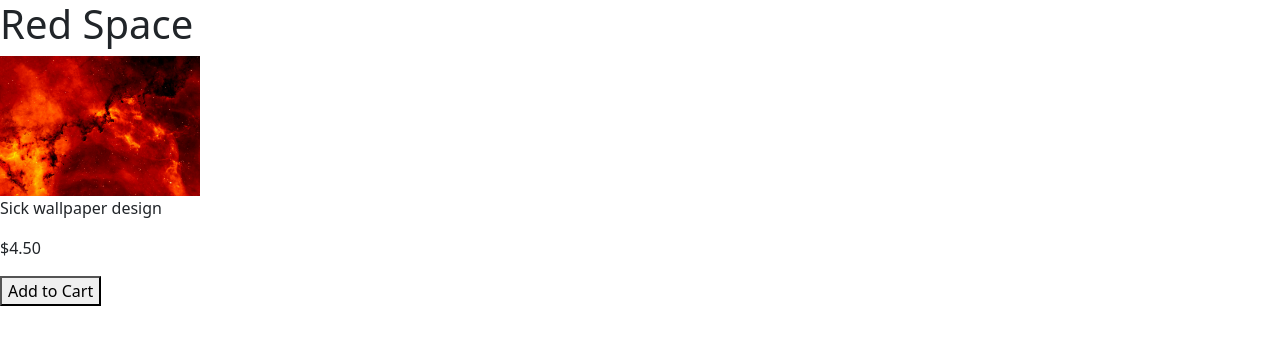
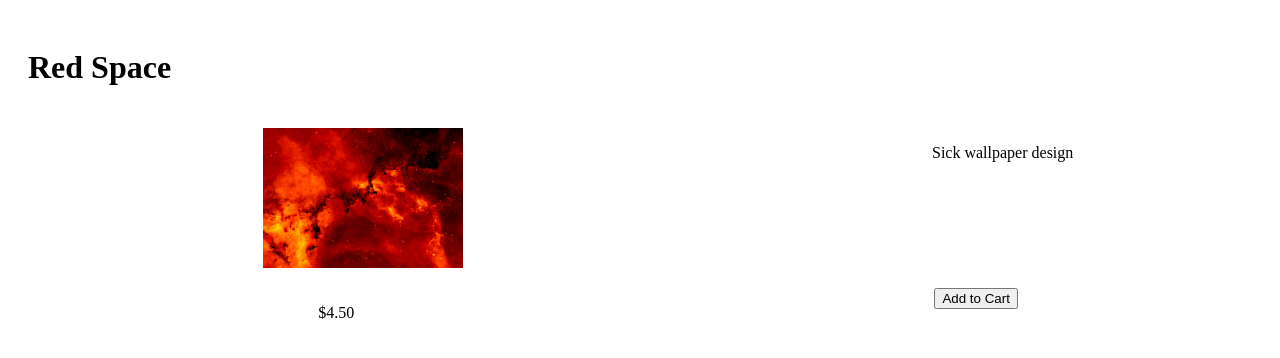
Before and after one commit to jtfrench23/nats_store, a Django app: page /show/product/9 in a window 1280 px wide; the page is wider, and only the part inside the window is pictured. Shown: the top 358 px of that part. Run offline with Django 3.2, Linux system fonts and the light colour scheme; data comes from the database, SQL or seed files in the repository.

Commit message:
added some styling to show page

```diff
--- a/static/css/style.css
+++ b/static/css/style.css
@@ -3,4 +3,12 @@
 }
 .product_block{
     display: flex;
+    justify-content: space-around;
 }
+.container{
+    padding: 20px;
+    display: flex;
+    flex-direction: column;
+    gap: 20px;
+    width: 100vw;
+}
--- a/store/templates/show.html
+++ b/store/templates/show.html
@@ -5,14 +5,17 @@
     <meta http-equiv="X-UA-Compatible" content="IE=edge">
     <meta name="viewport" content="width=device-width, initial-scale=1.0">
     <title>{{product.name}}</title>
-    <link href="https://cdn.jsdelivr.net/npm/bootstrap@5.1.3/dist/css/bootstrap.min.css" rel="stylesheet" integrity="sha384-1BmE4kWBq78iYhFldvKuhfTAU6auU8tT94WrHftjDbrCEXSU1oBoqyl2QvZ6jIW3" crossorigin="anonymous">
     {% load static %}
-    <link rel="stylesheet" href="{% static 'css/style.css' %}">
+    <link rel="stylesheet" type="text/css" href="{% static 'css/style.css' %}">
 </head>
 <body>
+    <div class="container">
         <h1>{{product.name}}</h1>
+        <div class="product_block">
             <img src="http://127.0.0.1:8000/media/{{ product.product_image }}" alt="{{product.name}}" class="product_image">
             <p>{{product.description}}</p>
+        </div>
+        <div class="product_block">
             <p>${{product.price}}</p>
             {% if product.product_type == "shirt" %}
                 <form action="/add_to_cart/{{product.id}}" method="post">
@@ -31,5 +34,7 @@
             {% else %}
                 <a href="/add_to_cart/{{product.id}}"><button>Add to Cart</button> </a>
             {% endif %}
+        </div>
+    </div>
 </body>
 </html>
```
Lines whose indentation alone changed are shown as unchanged.
